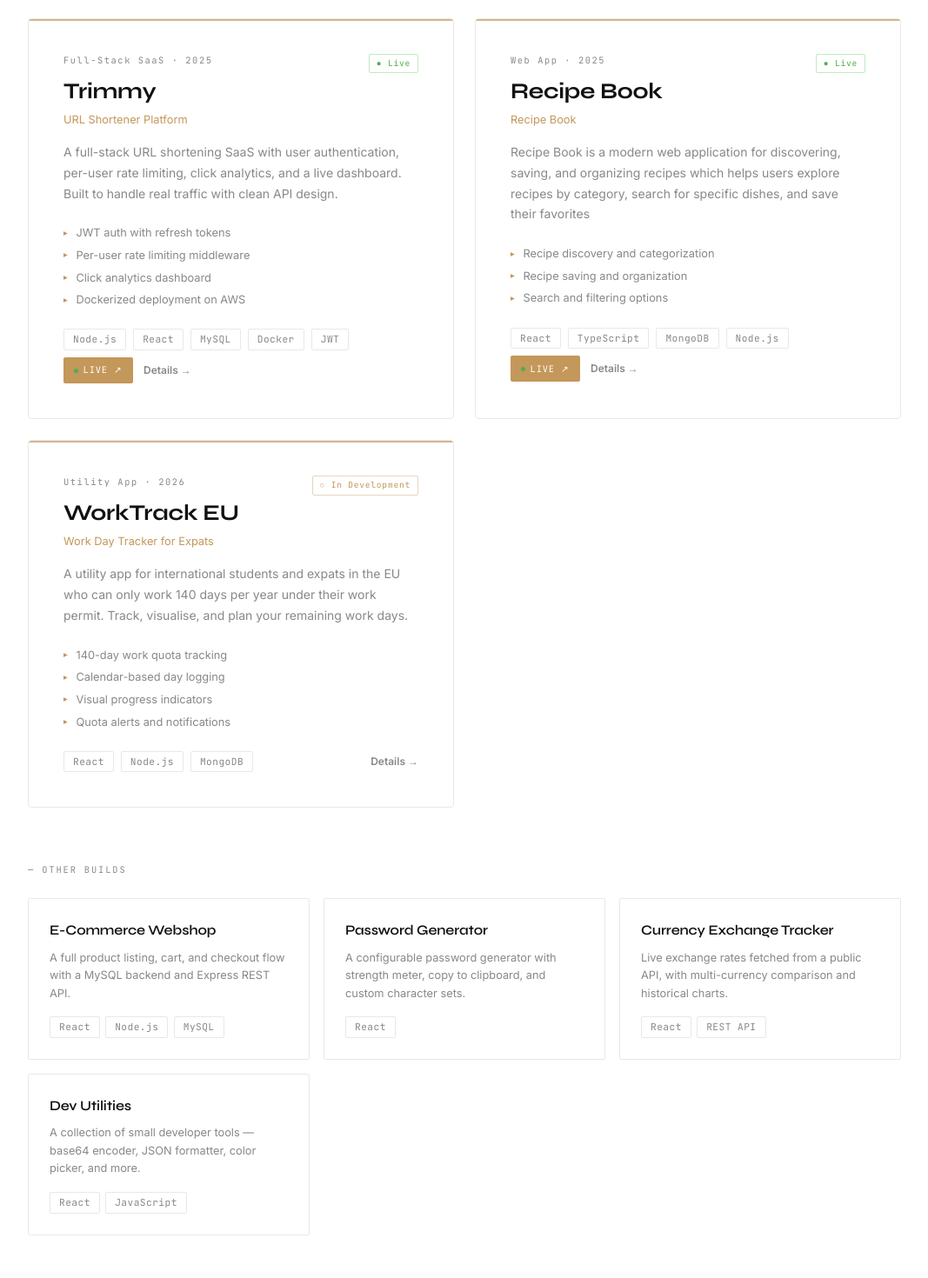
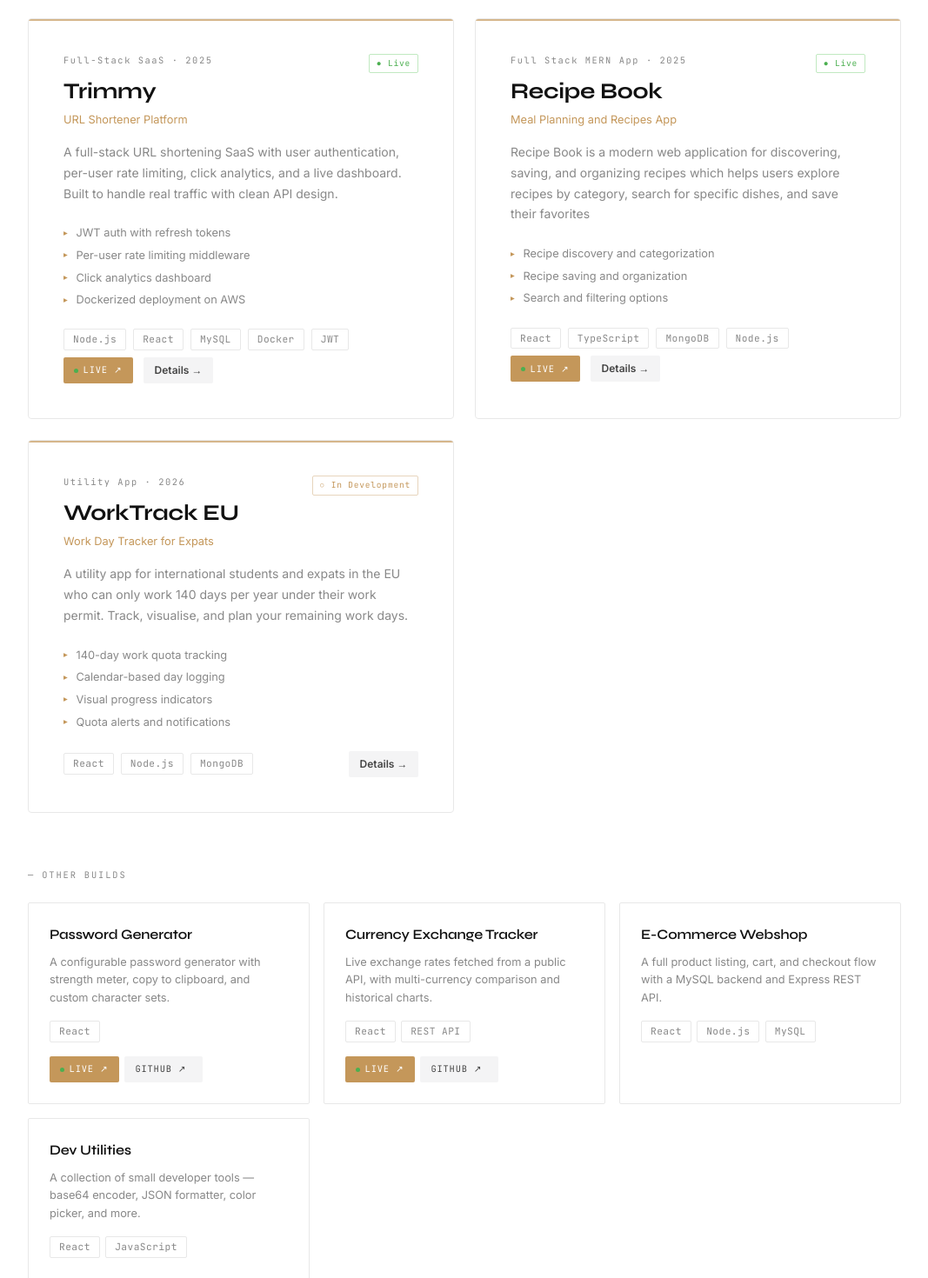
Before and after one commit to vishwasgowdahv/portfolio, a React (Vite) app: page / in a window 1280 px wide. Shown: the part 2793-4263 px from the top of the page at 87% size, without its empty margins (106-1173 px from the left). Built offline with nearby package versions, Linux system fonts and the light colour scheme.

Commit message:
update other builds minor projects

```diff
--- a/src/components/sections/Projects.jsx
+++ b/src/components/sections/Projects.jsx
@@ -1,19 +1,31 @@
-import { motion } from 'framer-motion';
-import SectionHeading from '../ui/SectionHeading';
-import ProjectCard from '../ui/ProjectCard';
-import { featuredProjects, smallProjects } from '../../data/portfolioData';
+import { motion } from "framer-motion";
+import SectionHeading from "../ui/SectionHeading";
+import ProjectCard from "../ui/ProjectCard";
+import { featuredProjects, smallProjects } from "../../data/portfolioData";
 
 export default function Projects() {
   return (
     <section
       id="work"
-      style={{ padding: 'clamp(5rem,10vw,8rem) clamp(1.5rem,5vw,3rem)', maxWidth: '1100px', margin: '0 auto', width: '100%' }}
+      style={{
+        padding: "clamp(5rem,10vw,8rem) clamp(1.5rem,5vw,3rem)",
+        maxWidth: "1100px",
+        margin: "0 auto",
+        width: "100%",
+      }}
     >
-      <div className="h-line" style={{ marginBottom: '5rem' }} />
+      <div className="h-line" style={{ marginBottom: "5rem" }} />
       <SectionHeading label="Work" title="Selected projects." />
 
       {/* Featured */}
-      <div style={{ display: 'grid', gridTemplateColumns: 'repeat(auto-fit, minmax(350px, 1fr))', gap: '1.5rem', marginBottom: '4rem' }}>
+      <div
+        style={{
+          display: "grid",
+          gridTemplateColumns: "repeat(auto-fit, minmax(350px, 1fr))",
+          gap: "1.5rem",
+          marginBottom: "4rem",
+        }}
+      >
         {featuredProjects.map((project, i) => (
           <ProjectCard key={project.id} project={project} index={i} featured />
         ))}
@@ -21,32 +33,151 @@ export default function Projects() {
 
       {/* Small projects label */}
       <motion.p
-        initial={{ opacity: 0 }} whileInView={{ opacity: 1 }} viewport={{ once: true }} transition={{ duration: 0.5 }}
-        style={{ fontFamily: 'JetBrains Mono, monospace', fontSize: '0.65rem', color: 'var(--muted)', letterSpacing: '0.18em', textTransform: 'uppercase', marginBottom: '1.5rem' }}
+        initial={{ opacity: 0 }}
+        whileInView={{ opacity: 1 }}
+        viewport={{ once: true }}
+        transition={{ duration: 0.5 }}
+        style={{
+          fontFamily: "JetBrains Mono, monospace",
+          fontSize: "0.65rem",
+          color: "var(--muted)",
+          letterSpacing: "0.18em",
+          textTransform: "uppercase",
+          marginBottom: "1.5rem",
+        }}
       >
         — Other builds
       </motion.p>
 
       {/* Small grid */}
-      <div style={{ display: 'grid', gridTemplateColumns: 'repeat(auto-fill, minmax(240px, 1fr))', gap: '1rem' }}>
+      <div
+        style={{
+          display: "grid",
+          gridTemplateColumns: "repeat(auto-fill, minmax(240px, 1fr))",
+          gap: "1rem",
+        }}
+      >
         {smallProjects.map((project, i) => (
           <motion.div
             key={project.id}
-            initial={{ opacity: 0, y: 20 }} whileInView={{ opacity: 1, y: 0 }}
-            viewport={{ once: true, margin: '-40px' }}
+            initial={{ opacity: 0, y: 20 }}
+            whileInView={{ opacity: 1, y: 0 }}
+            viewport={{ once: true, margin: "-40px" }}
             transition={{ duration: 0.5, delay: i * 0.07 }}
-            style={{ background: 'var(--card)', border: '1px solid var(--border)', borderRadius: '2px', padding: '1.5rem', transition: 'border-color 0.2s ease' }}
-            whileHover={{ borderColor: 'color-mix(in srgb, var(--accent) 30%, transparent)' }}
+            style={{
+              background: "var(--card)",
+              border: "1px solid var(--border)",
+              borderRadius: "2px",
+              padding: "1.5rem",
+              transition: "border-color 0.2s ease",
+            }}
+            whileHover={{
+              borderColor: "color-mix(in srgb, var(--accent) 30%, transparent)",
+            }}
           >
-            <h3 style={{ fontFamily: 'Syne, sans-serif', fontWeight: 600, fontSize: '1rem', color: 'var(--fg)', marginBottom: '0.6rem', letterSpacing: '-0.01em' }}>
+            <h3
+              style={{
+                fontFamily: "Syne, sans-serif",
+                fontWeight: 600,
+                fontSize: "1rem",
+                color: "var(--fg)",
+                marginBottom: "0.6rem",
+                letterSpacing: "-0.01em",
+              }}
+            >
               {project.title}
             </h3>
-            <p style={{ fontFamily: 'Inter, sans-serif', fontSize: '0.8rem', color: 'var(--muted)', lineHeight: 1.6, marginBottom: '1rem' }}>
+            <p
+              style={{
+                fontFamily: "Inter, sans-serif",
+                fontSize: "0.8rem",
+                color: "var(--muted)",
+                lineHeight: 1.6,
+                marginBottom: "1rem",
+              }}
+            >
               {project.description}
             </p>
-            <div style={{ display: 'flex', gap: '0.4rem', flexWrap: 'wrap' }}>
-              {project.tags.map(tag => <span key={tag} className="tech-tag">{tag}</span>)}
+            <div style={{ display: "flex", gap: "0.4rem", flexWrap: "wrap" }}>
+              {project.tags.map((tag) => (
+                <span key={tag} className="tech-tag">
+                  {tag}
+                </span>
+              ))}
+
             </div>
+             <div style={{ marginTop: "1rem", display: "flex", gap: "0.4rem", flexWrap: "wrap" }}>
+                {project.liveUrl && (
+                  <a
+                    href={project.liveUrl}
+                    target="_blank"
+                    rel="noopener noreferrer"
+                    onClick={(e) => e.stopPropagation()}
+                    style={{
+                      fontFamily: "JetBrains Mono, monospace",
+                      fontSize: "0.65rem",
+                      letterSpacing: "0.08em",
+                      color: "var(--accent-fg)",
+                      background: "var(--accent)",
+                      padding: "5px 12px",
+                      borderRadius: "2px",
+                      textDecoration: "none",
+                      display: "inline-flex",
+                      alignItems: "center",
+                      gap: "0.35rem",
+                      transition: "opacity 0.2s ease",
+                      width: "80px",
+                      height: "30px",
+                    }}
+                    onMouseEnter={(e) =>
+                      (e.currentTarget.style.opacity = "0.85")
+                    }
+                    onMouseLeave={(e) => (e.currentTarget.style.opacity = "1")}
+                  >
+                    <span
+                      style={{
+                        width: "5px",
+                        height: "5px",
+                        borderRadius: "50%",
+                        background: "#4CAF50",
+                        display: "inline-block",
+                      }}
+                    />
+                    LIVE ↗
+                  </a>
+                )}
+
+                {project.githubUrl && (
+                  <a
+                    href={project.githubUrl}
+                    target="_blank"
+                    rel="noopener noreferrer"
+                    onClick={(e) => e.stopPropagation()}
+                    style={{
+                      fontFamily: "JetBrains Mono, monospace",
+                      fontSize: "0.65rem",
+                      letterSpacing: "0.08em",
+                      color: "#444444",
+                      background: "#f4f4f5",
+                      padding: "5px 12px",
+                      borderRadius: "2px",
+                      textDecoration: "none",
+                      display: "inline-flex",
+                      alignItems: "center",
+                      gap: "0.35rem",
+                      transition: "opacity 0.2s ease",
+                      width: "90px",
+                      height: "30px",
+                    }}
+                    onMouseEnter={(e) =>
+                      (e.currentTarget.style.opacity = "0.85")
+                    }
+                    onMouseLeave={(e) => (e.currentTarget.style.opacity = "1")}
+                  >
+                    GITHUB ↗
+                  </a>
+                )}
+              </div>
           </motion.div>
         ))}
       </div>
--- a/src/components/ui/ProjectCard.jsx
+++ b/src/components/ui/ProjectCard.jsx
@@ -1,5 +1,5 @@
-import { motion } from 'framer-motion';
-import { useNavigate } from 'react-router-dom';
+import { motion } from "framer-motion";
+import { useNavigate } from "react-router-dom";
 
 export default function ProjectCard({ project, index, featured = false }) {
   const navigate = useNavigate();
@@ -8,92 +8,222 @@ export default function ProjectCard({ project, index, featured = false }) {
     <motion.div
       initial={{ opacity: 0, y: 40 }}
       whileInView={{ opacity: 1, y: 0 }}
-      viewport={{ once: true, margin: '-60px' }}
-      transition={{ duration: 0.6, delay: index * 0.1, ease: [0.76, 0, 0.24, 1] }}
+      viewport={{ once: true, margin: "-60px" }}
+      transition={{
+        duration: 0.6,
+        delay: index * 0.1,
+        ease: [0.76, 0, 0.24, 1],
+      }}
       className="card-glow"
-      style={{ background: 'var(--card)', border: '1px solid var(--border)', borderRadius: '4px', padding: featured ? '2.5rem' : '1.75rem', position: 'relative', overflow: 'hidden' }}
+      style={{
+        background: "var(--card)",
+        border: "1px solid var(--border)",
+        borderRadius: "4px",
+        padding: featured ? "2.5rem" : "1.75rem",
+        position: "relative",
+        overflow: "hidden",
+      }}
     >
       {/* Top accent line */}
       <motion.div
-        initial={{ scaleX: 0 }} whileInView={{ scaleX: 1 }} viewport={{ once: true }}
+        initial={{ scaleX: 0 }}
+        whileInView={{ scaleX: 1 }}
+        viewport={{ once: true }}
         transition={{ duration: 0.5, delay: index * 0.1 + 0.3 }}
-        style={{ position: 'absolute', top: 0, left: 0, right: 0, height: '2px', background: 'var(--accent)', transformOrigin: 'left', opacity: 0.7 }}
+        style={{
+          position: "absolute",
+          top: 0,
+          left: 0,
+          right: 0,
+          height: "2px",
+          background: "var(--accent)",
+          transformOrigin: "left",
+          opacity: 0.7,
+        }}
       />
 
-      <div style={{ display: 'flex', justifyContent: 'space-between', alignItems: 'flex-start', marginBottom: '1rem' }}>
+      <div
+        style={{
+          display: "flex",
+          justifyContent: "space-between",
+          alignItems: "flex-start",
+          marginBottom: "1rem",
+        }}
+      >
         <div>
-          <p style={{ fontFamily: 'JetBrains Mono, monospace', fontSize: '0.65rem', color: 'var(--muted)', letterSpacing: '0.15em', marginBottom: '0.5rem' }}>
+          <p
+            style={{
+              fontFamily: "JetBrains Mono, monospace",
+              fontSize: "0.65rem",
+              color: "var(--muted)",
+              letterSpacing: "0.15em",
+              marginBottom: "0.5rem",
+            }}
+          >
             {project.type} · {project.year}
           </p>
-          <h3 style={{ fontFamily: 'Syne, sans-serif', fontWeight: 700, fontSize: featured ? '1.6rem' : '1.2rem', color: 'var(--fg)', letterSpacing: '-0.01em' }}>
+          <h3
+            style={{
+              fontFamily: "Syne, sans-serif",
+              fontWeight: 700,
+              fontSize: featured ? "1.6rem" : "1.2rem",
+              color: "var(--fg)",
+              letterSpacing: "-0.01em",
+            }}
+          >
             {project.title}
           </h3>
-          {featured && <p style={{ fontFamily: 'Inter, sans-serif', fontSize: '0.8rem', color: 'var(--accent)', marginTop: '0.25rem' }}>{project.subtitle}</p>}
+          {featured && (
+            <p
+              style={{
+                fontFamily: "Inter, sans-serif",
+                fontSize: "0.8rem",
+                color: "var(--accent)",
+                marginTop: "0.25rem",
+              }}
+            >
+              {project.subtitle}
+            </p>
+          )}
         </div>
         {project.status && (
-          <span style={{ fontFamily: 'JetBrains Mono, monospace', fontSize: '0.6rem', padding: '3px 8px', border: `1px solid ${project.status === 'Live' ? 'rgba(100,200,100,0.4)' : 'color-mix(in srgb, var(--accent) 40%, transparent)'}`, color: project.status === 'Live' ? '#4CAF50' : 'var(--accent)', borderRadius: '2px', letterSpacing: '0.08em', whiteSpace: 'nowrap' }}>
-            {project.status === 'Live' ? '● ' : '○ '}{project.status}
+          <span
+            onClick={() => window.open(project.liveUrl, "_blank")}
+            style={{
+              cursor: "pointer",
+              fontFamily: "JetBrains Mono, monospace",
+              fontSize: "0.6rem",
+              padding: "3px 8px",
+              border: `1px solid ${project.status === "Live" ? "rgba(100,200,100,0.4)" : "color-mix(in srgb, var(--accent) 40%, transparent)"}`,
+              color: project.status === "Live" ? "#4CAF50" : "var(--accent)",
+              borderRadius: "2px",
+              letterSpacing: "0.08em",
+              whiteSpace: "nowrap",
+            }}
+          >
+            {project.status === "Live" ? "● " : "○ "}
+            {project.status}
           </span>
         )}
       </div>
 
-      <p style={{ fontFamily: 'Inter, sans-serif', fontSize: '0.875rem', color: 'var(--muted)', lineHeight: 1.7, marginBottom: '1.5rem' }}>
+      <p
+        style={{
+          fontFamily: "Inter, sans-serif",
+          fontSize: "0.875rem",
+          color: "var(--muted)",
+          lineHeight: 1.7,
+          marginBottom: "1.5rem",
+        }}
+      >
         {project.description}
       </p>
 
       {featured && project.highlights && (
-        <ul style={{ marginBottom: '1.5rem', display: 'flex', flexDirection: 'column', gap: '0.4rem' }}>
+        <ul
+          style={{
+            marginBottom: "1.5rem",
+            display: "flex",
+            flexDirection: "column",
+            gap: "0.4rem",
+          }}
+        >
           {project.highlights.map((h, i) => (
-            <li key={i} style={{ fontFamily: 'Inter, sans-serif', fontSize: '0.8rem', color: 'var(--muted)', display: 'flex', alignItems: 'center', gap: '0.6rem' }}>
-              <span style={{ color: 'var(--accent)', fontSize: '0.6rem' }}>▸</span>{h}
+            <li
+              key={i}
+              style={{
+                fontFamily: "Inter, sans-serif",
+                fontSize: "0.8rem",
+                color: "var(--muted)",
+                display: "flex",
+                alignItems: "center",
+                gap: "0.6rem",
+              }}
+            >
+              <span style={{ color: "var(--accent)", fontSize: "0.6rem" }}>
+                ▸
+              </span>
+              {h}
             </li>
           ))}
         </ul>
       )}
 
       {/* Footer: tags + action links */}
-      <div style={{ display: 'flex', gap: '0.5rem', flexWrap: 'wrap', alignItems: 'center', justifyContent: 'space-between' }}>
-        <div style={{ display: 'flex', gap: '0.5rem', flexWrap: 'wrap' }}>
-          {project.tags.map(tag => <span key={tag} className="tech-tag">{tag}</span>)}
+      <div
+        style={{
+          display: "flex",
+          gap: "0.5rem",
+          flexWrap: "wrap",
+          alignItems: "center",
+          justifyContent: "space-between",
+        }}
+      >
+        <div style={{ display: "flex", gap: "0.5rem", flexWrap: "wrap" }}>
+          {project.tags.map((tag) => (
+            <span key={tag} className="tech-tag">
+              {tag}
+            </span>
+          ))}
         </div>
 
-        <div style={{ display: 'flex', gap: '0.75rem', alignItems: 'center' }}>
+        <div style={{ display: "flex", gap: "0.75rem", alignItems: "center" }}>
           {/* Live link */}
           {project.liveUrl && (
             <a
               href={project.liveUrl}
               target="_blank"
               rel="noopener noreferrer"
-              onClick={e => e.stopPropagation()}
+              onClick={(e) => e.stopPropagation()}
               style={{
-                fontFamily: 'JetBrains Mono, monospace',
-                fontSize: '0.65rem',
-                letterSpacing: '0.08em',
-                color: 'var(--accent-fg)',
-                background: 'var(--accent)',
-                padding: '5px 12px',
-                borderRadius: '2px',
-                textDecoration: 'none',
-                display: 'inline-flex',
-                alignItems: 'center',
-                gap: '0.35rem',
-                transition: 'opacity 0.2s ease',
-                width: '80px',
-                height: '30px'
+                fontFamily: "JetBrains Mono, monospace",
+                fontSize: "0.65rem",
+                letterSpacing: "0.08em",
+                color: "var(--accent-fg)",
+                background: "var(--accent)",
+                padding: "5px 12px",
+                borderRadius: "2px",
+                textDecoration: "none",
+                display: "inline-flex",
+                alignItems: "center",
+                gap: "0.35rem",
+                transition: "opacity 0.2s ease",
+                width: "80px",
+                height: "30px",
               }}
-              onMouseEnter={e => e.currentTarget.style.opacity = '0.85'}
-              onMouseLeave={e => e.currentTarget.style.opacity = '1'}
+              onMouseEnter={(e) => (e.currentTarget.style.opacity = "0.85")}
+              onMouseLeave={(e) => (e.currentTarget.style.opacity = "1")}
             >
-              <span style={{ width: '5px', height: '5px', borderRadius: '50%', background: '#4CAF50', display: 'inline-block' }} />
+              <span
+                style={{
+                  width: "5px",
+                  height: "5px",
+                  borderRadius: "50%",
+                  background: "#4CAF50",
+                  display: "inline-block",
+                }}
+              />
               LIVE ↗
             </a>
           )}
           {/* Detail link */}
           <button
             onClick={() => navigate(`/projects/${project.id}`)}
-            style={{ fontFamily: 'Inter, sans-serif', fontSize: '0.75rem', color: 'var(--muted)', background: 'none', border: 'none', cursor: 'none', transition: 'color 0.2s ease', fontWeight: '700' }}
-            onMouseEnter={e => e.target.style.color = 'var(--fg)'}
-            onMouseLeave={e => e.target.style.color = 'var(--muted)'}
+            style={{
+              fontFamily: "Inter, sans-serif",
+              width: "80px",
+              height: "30px",
+              fontSize: "0.75rem",
+              color: "#444444",
+              background: "#f4f4f5",
+              border: "none",
+              borderRadius: "2px",
+              cursor: "none",
+              transition: "color 0.2s ease",
+              fontWeight: "700",
+            }}
+            onMouseEnter={(e) => (e.target.style.color = "var(--fg)")}
+            onMouseLeave={(e) => (e.target.style.color = "var(--muted)")}
           >
             Details →
           </button>
--- a/src/data/portfolioData.js
+++ b/src/data/portfolioData.js
@@ -59,13 +59,13 @@ export const featuredProjects = [
   {
     id: "recipe-book",
     title: "Recipe Book",
-    subtitle: "Recipe Book",
+    subtitle: "Meal Planning and Recipes App",
     description:
       "Recipe Book is a modern web application for discovering, saving, and organizing recipes which helps users explore recipes by category, search for specific dishes, and save their favorites",
     longDescription:
       "Recipe Book helps users explore recipes by category, search for specific dishes, and save their favorites. It features a clean, responsive interface with detailed recipe views and filtering options. Implemented with Node.js backend and Express REST API, with a MongoDB database for data storage. The frontend is built with React and TypeScript, providing a seamless user experience.",
     tags: ["React", "TypeScript", "MongoDB", "Node.js"],
-    type: "Web App",
+    type: "Full Stack MERN App",
     year: "2025",
     status: "Live",
     liveUrl: "https://recipe-api-frontend.netlify.app",
@@ -105,20 +105,15 @@ export const featuredProjects = [
 
 export const smallProjects = [
   {
-    id: "webshop",
-    title: "E-Commerce Webshop",
-    description:
-      "A full product listing, cart, and checkout flow with a MySQL backend and Express REST API.",
-    tags: ["React", "Node.js", "MySQL"],
-    year: "2023",
-  },
-  {
     id: "password-gen",
     title: "Password Generator",
     description:
       "A configurable password generator with strength meter, copy to clipboard, and custom character sets.",
     tags: ["React"],
     year: "2023",
+    liveUrl: "https://vishwasgowdahv.github.io/password_generator/",
+    githubUrl: "https://github.com/vishwasgowdahv/password_generator",
+    dockerUrl: null,
   },
   {
     id: "currency-tracker",
@@ -127,6 +122,20 @@ export const smallProjects = [
       "Live exchange rates fetched from a public API, with multi-currency comparison and historical charts.",
     tags: ["React", "REST API"],
     year: "2023",
+    liveUrl: "https://vishwasgowdahv.github.io/currency_converter/",
+    githubUrl: "https://github.com/vishwasgowdahv/currency_converter",
+    dockerUrl: null,
+  },
+  {
+    id: "webshop",
+    title: "E-Commerce Webshop",
+    description:
+      "A full product listing, cart, and checkout flow with a MySQL backend and Express REST API.",
+    tags: ["React", "Node.js", "MySQL"],
+    year: "2023",
+    liveUrl: null,
+    githubUrl: null,
+    dockerUrl: null,
   },
   {
     id: "dev-utilities",
@@ -135,6 +144,9 @@ export const smallProjects = [
       "A collection of small developer tools — base64 encoder, JSON formatter, color picker, and more.",
     tags: ["React", "JavaScript"],
     year: "2024",
+    liveUrl: null,
+    githubUrl: null,
+    dockerUrl: null,
   },
 ];
 
```
